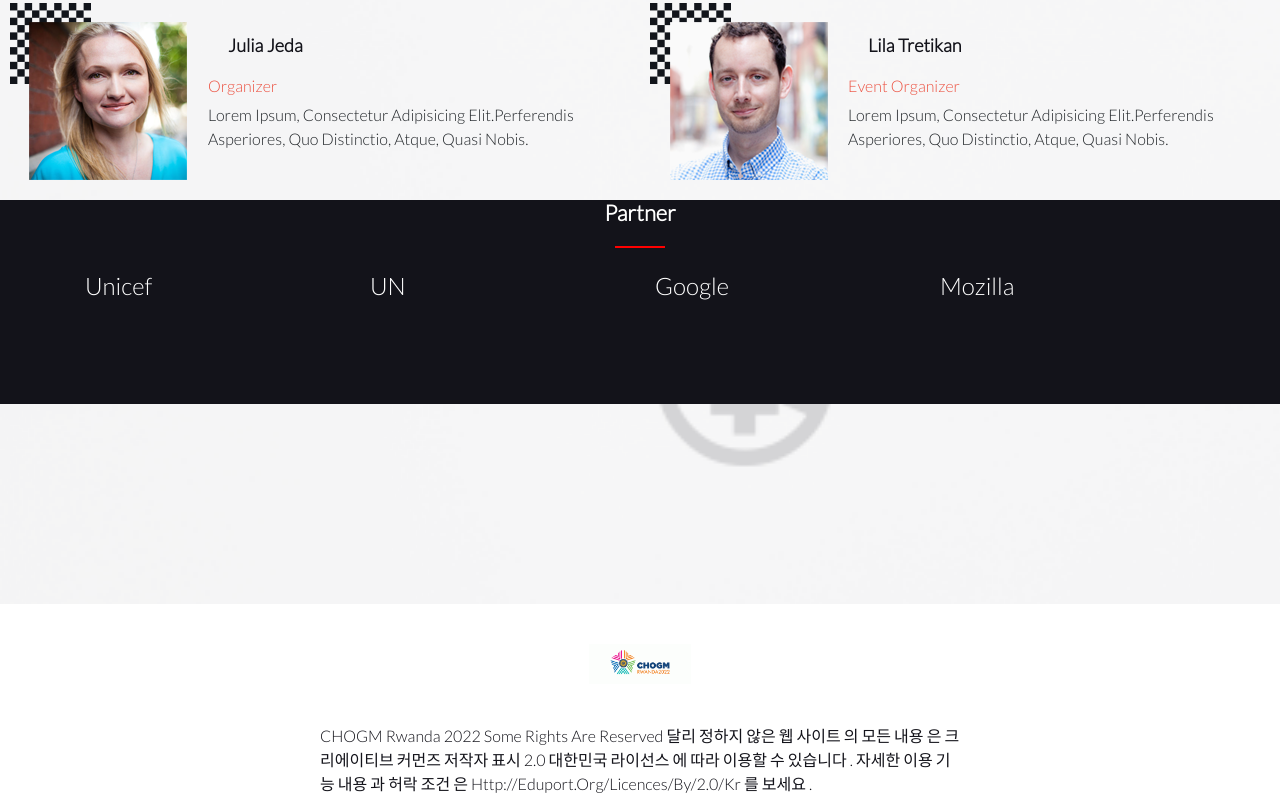
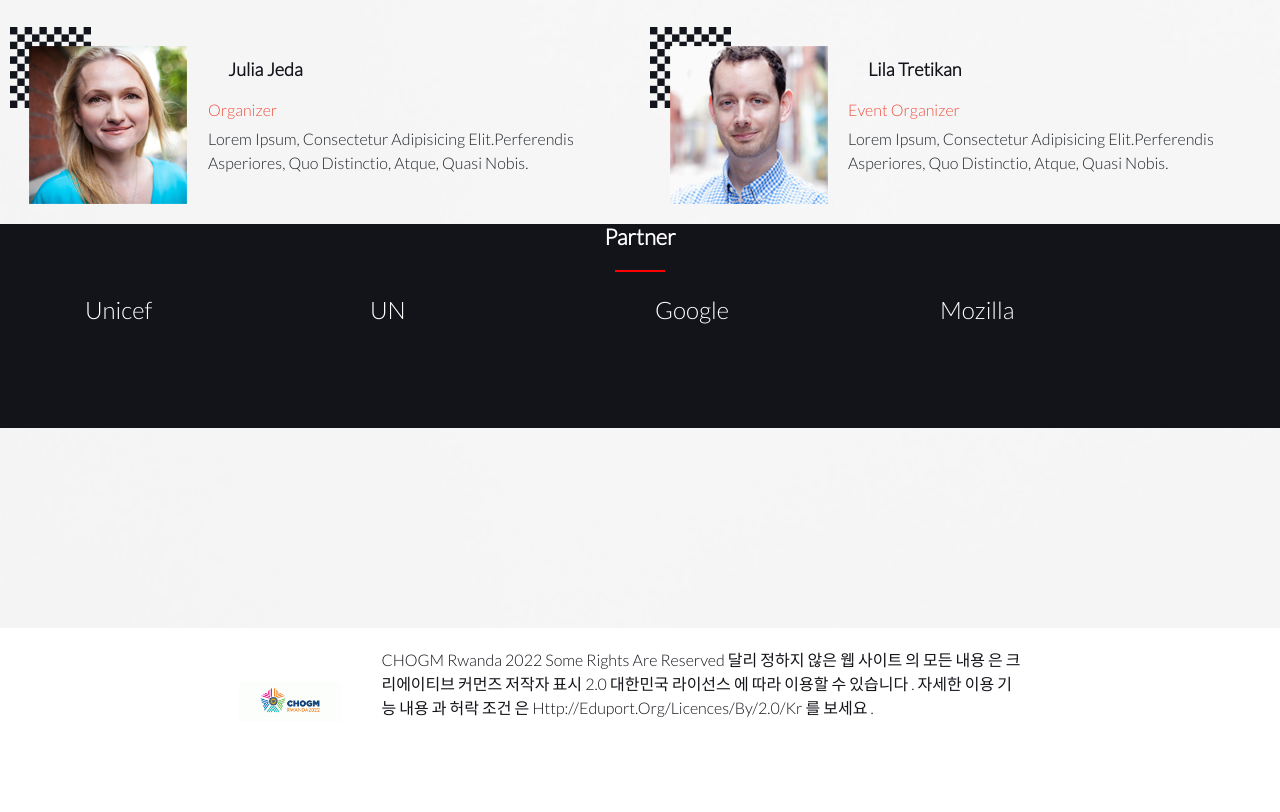
Before and after one commit to mbonabucya/Microverse-capstone-1, a website: page index.html in a window 1280 px wide. Shown: the part 1740-2552 px from the top of the page. After the commit the page ends 2476 px from the top, so only its background shows below. Drawn offline with nearby package versions, Linux system fonts and the light colour scheme.

Commit message:
modify the footer flex-direction

```diff
--- a/css/style.css
+++ b/css/style.css
@@ -423,7 +423,16 @@ footer {
     flex-direction: row;
     flex-wrap: wrap;
   }
-
+  footer {
+    display: flex;
+    flex-direction: row;
+    align-items: center;
+    background: var(--white);
+    width: 100%;
+    margin-top: 200px;
+    justify-content: center;
+    gap: 20px;
+  }
   .footer-p {
     margin-top: 20px;
     align-items: center;
--- a/index.html
+++ b/index.html
@@ -137,6 +137,9 @@
           </p>
         </div>
       </div>
+     <div>
+       <a href="#" style="color: white;"> SEE THE WHOLE PROGRAM</a>
+     </div>
     </section>
     <div class="speaker">
       <h2>Featured speaker</h2>
```
